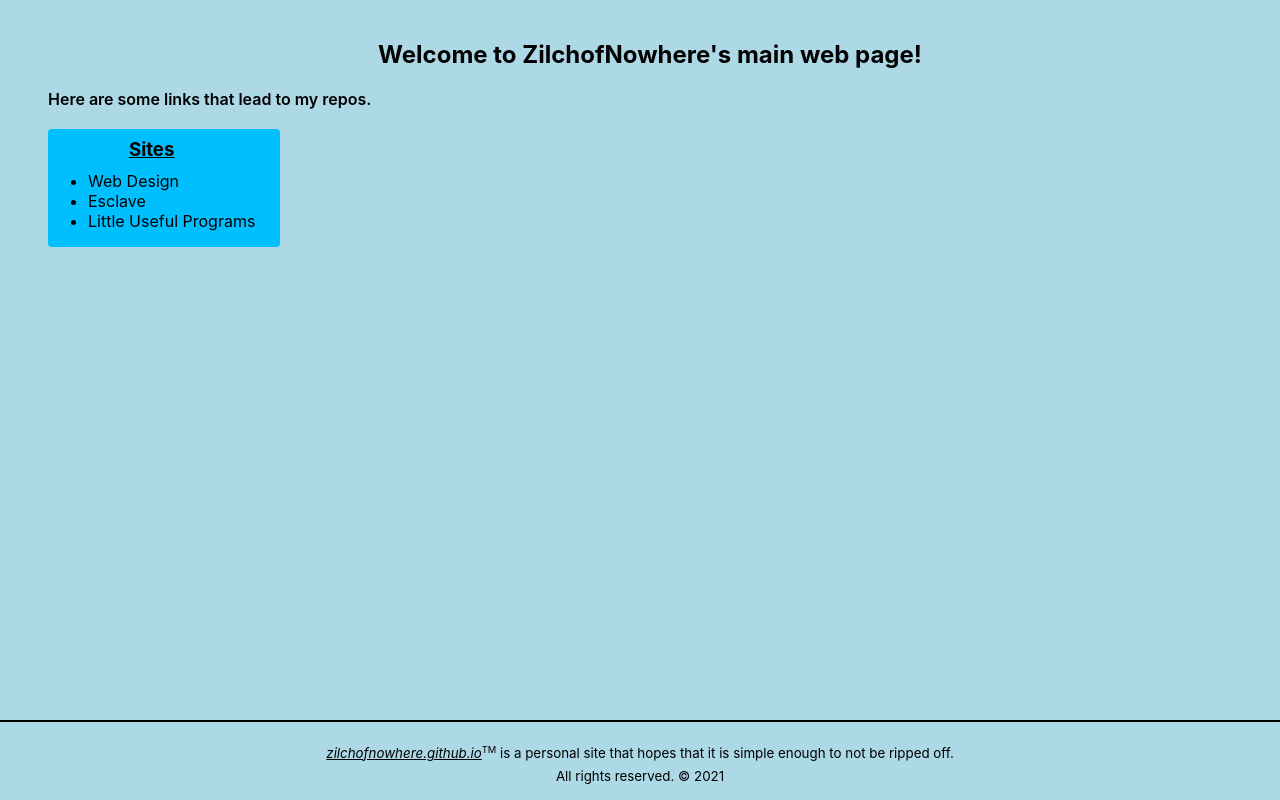
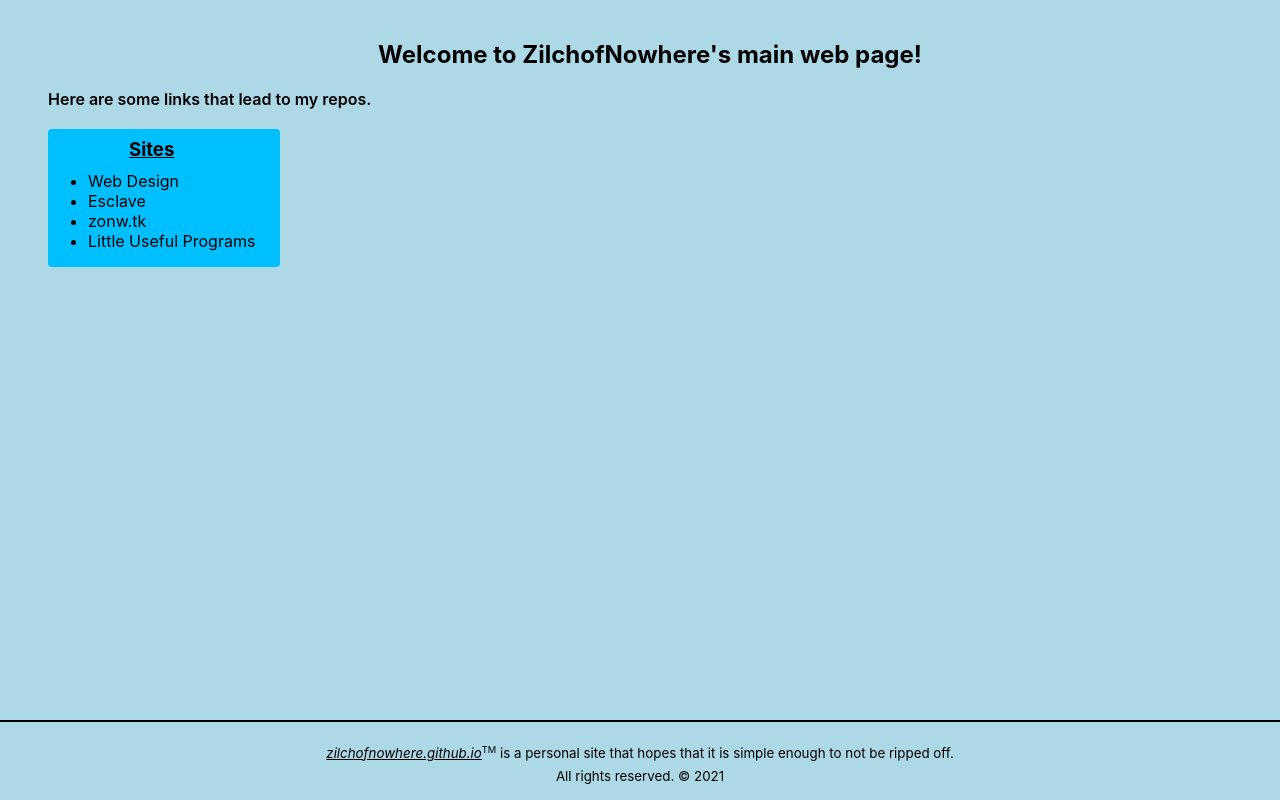
Before and after one commit to ZilchofNowhere/zilchofnowhere.github.io, a plain HTML site: page index.html in a window 1280 px wide. Drawn offline with Linux system fonts and the light colour scheme.

Commit message:
zonw.tk added

```diff
--- a/index.html
+++ b/index.html
@@ -62,6 +62,11 @@
           </a><br>
         </li>
         <li>
+          <a href="www.zonw.tk" title="A general-purpose site of mine">
+            zonw.tk
+          </a><br>
+        </li>
+        <li>
           <a href="https://github.com/ZilchofNowhere/little-useful-programs" title="A collection of various multi-purpose programs, mostly for fun.">
             Little Useful Programs
           </a><br>
```
